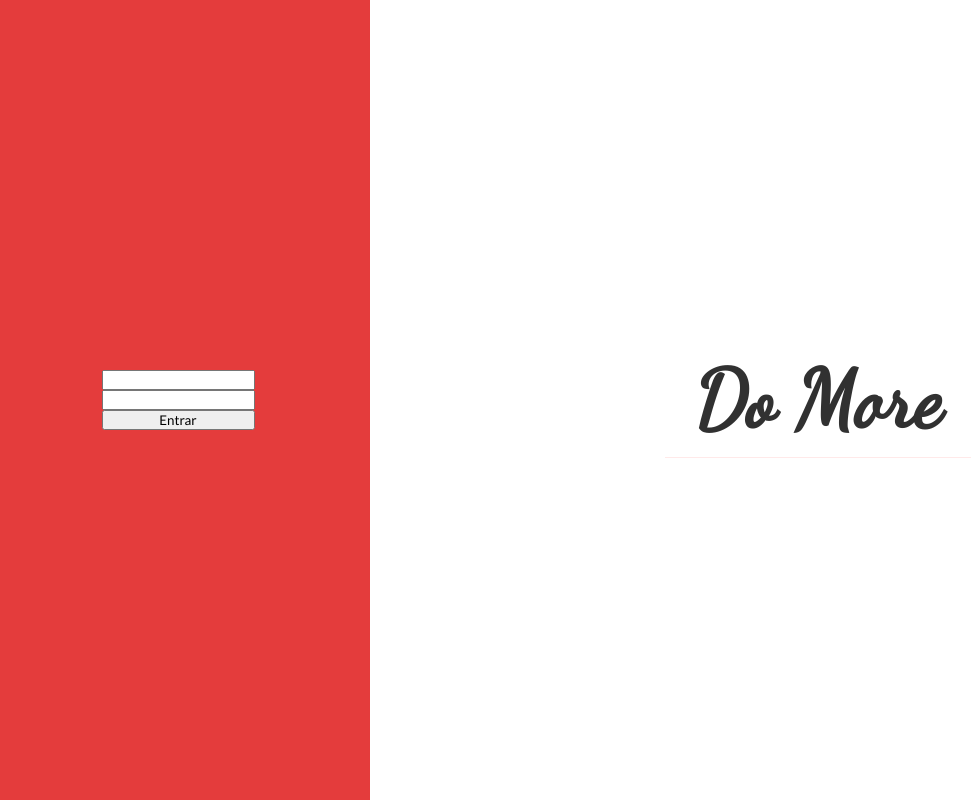
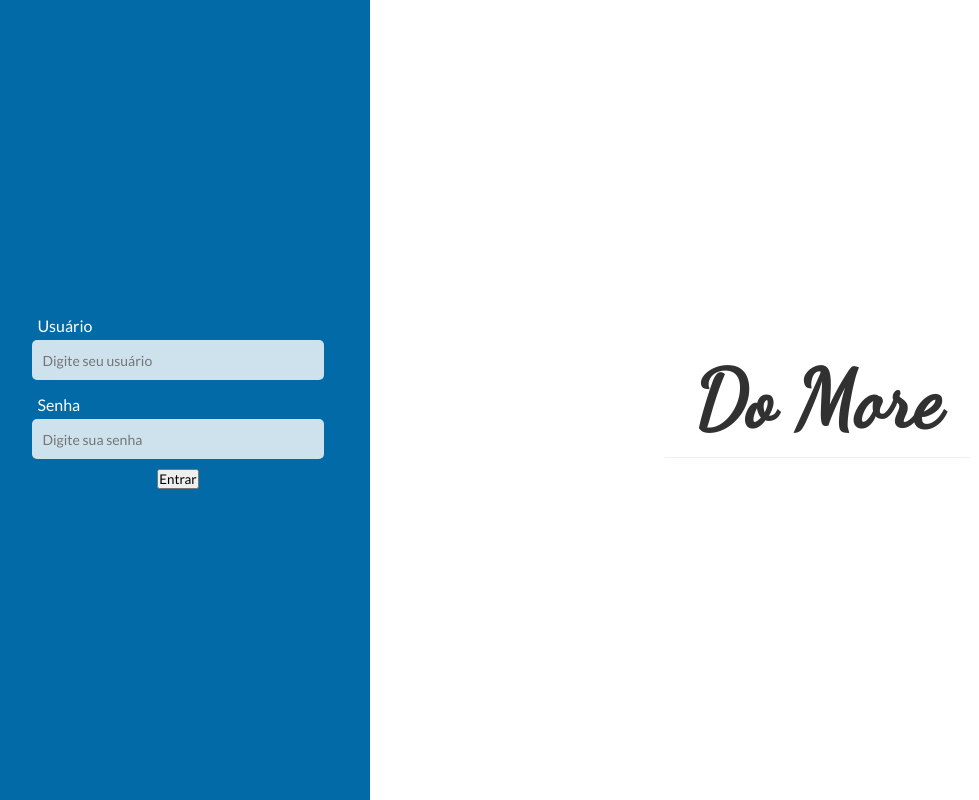
Before and after one commit to dcmunhoz/do-more-todo-app, a React (Create React App) app in the folder client/web/: page / in a window 1280 px wide. Shown: the whole page, without its empty margins (14-993 px from the left). Built offline with nearby package versions, Linux system fonts and the light colour scheme.

Commit message:
Component Input style

```diff
--- a/client/web/src/Components/Form/style.css
+++ b/client/web/src/Components/Form/style.css
@@ -2,5 +2,10 @@ form{
     display: flex;
     flex-direction: column;
     box-sizing: border-box;
+    align-items: center;
+    justify-content: center;
     padding: 10px;
+    width: 100%;
+
+
 }
--- a/client/web/src/Components/Input/index.js
+++ b/client/web/src/Components/Input/index.js
@@ -0,0 +1,29 @@
+import React from 'react';
+
+import './style.css';
+
+const Input = (props) => {
+
+    return (
+
+        <div className="form-group">
+
+            <label
+                htmlFor={`${props.inputName}`}
+                className={`${props.titleClass}`}
+
+            > {props.title} </label>
+            <input
+                type={`${props.type}`}
+                placeholder={`${props.place}`}
+                id={`${props.inputId}`}
+                name={`${props.inputName}`}
+            />
+
+        </div>
+
+    )
+
+}
+
+export default Input;
--- a/client/web/src/Components/Input/style.css
+++ b/client/web/src/Components/Input/style.css
@@ -0,0 +1,37 @@
+.form-group{
+    display: flex;
+    flex-direction: column;
+    margin-bottom: 10px;
+    width: 80%;
+}
+
+.form-group label{
+    width: fit-content;
+    box-sizing: border-box;
+    padding: 5px
+}
+
+.form-group label.light{
+    color: #fff;
+}
+
+.form-group input{
+    outline: none;
+    border: 0;
+    background-color: rgba(255, 255, 255, 0.808);
+    border-radius: 5px;
+    padding: 10px;
+    height: 40px;
+    font-size: 14px;
+    transition: 150ms;
+}
+
+.form-group input:hover{
+    background-color: rgba(255, 255, 255, 0.548);
+}
+
+.form-group input:focus{
+    background-color: rgb(255, 255, 255);
+    box-shadow: 1px 1px 5px rgba(0, 0, 0, 0.171);
+
+}
--- a/client/web/src/pages/Login/index.js
+++ b/client/web/src/pages/Login/index.js
@@ -2,6 +2,7 @@ import React from 'react';
 import { Link } from 'react-router-dom';
 
 import Form from './../../Components/Form';
+import Input from './../../Components/Input';
 
 import './styles.css';
 
@@ -12,8 +13,26 @@ export default function Login(){
             <div class="login-box">
 
                 <Form>
-                    <input type="text"/>
-                    <input type="text"/>
+
+                    <Input
+                        type="text"
+                        title="Usuário"
+                        titleClass="light"
+                        place="Digite seu usuário"
+                        inputId="username"
+                        inputName="username"
+                    />
+
+                    <Input
+                        type="text"
+                        title="Senha"
+                        titleClass="light"
+                        place="Digite sua senha"
+                        inputId="password"
+                        inputName="password"
+                    />
+
+
 
                     <button>Entrar</button>
                 </Form>
--- a/client/web/src/pages/Login/styles.css
+++ b/client/web/src/pages/Login/styles.css
@@ -6,16 +6,16 @@
     /* background-color: red; */
 }
 
-.login-container div{
+.login-container > div{
     display: flex;
-    flex-direction: row;
+    flex-direction: column;
     align-items: center;
     justify-content: center;
 }
 
 .login-box{
     display: flex;
-    background-color: #e43c3c;
+    background-color: #026aa7;
     width: 30%;
 }
 
```
